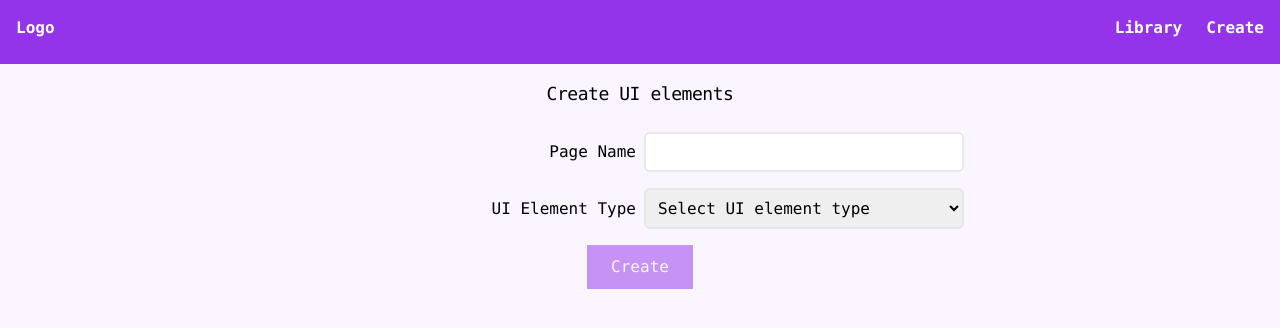
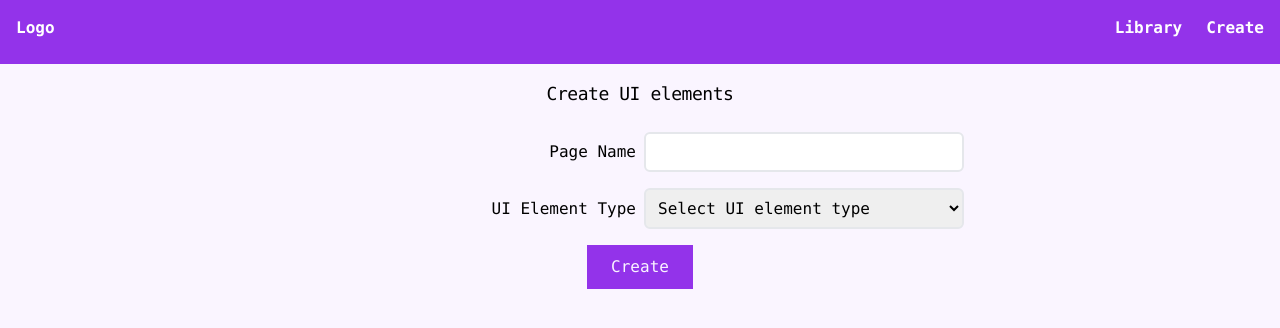
Before and after one commit to aneenajohn/POC-UI-Element-Tracker, a React (Create React App) app: page /create in a window 1280 px wide. Shown: the top 328 px of the page. Built offline with nearby package versions, Linux system fonts and the light colour scheme.

Commit message:
Integrated create ui element post api
Signed-off-by: Aneena John Xavier <aneena_john_xavier@epam.com>

```diff
--- a/package.json
+++ b/package.json
@@ -8,6 +8,7 @@
   ],
   "main": "src/index.js",
   "dependencies": {
+    "axios": "^1.6.0",
     "loader-utils": "3.2.1",
     "react": "18.2.0",
     "react-dom": "18.2.0",
--- /dev/null
+++ b/src/constants/apiUrls.js
@@ -0,0 +1,6 @@
+import axios from 'axios';
+export const BASE_URL = "https://epam-forms.vercel.app/form";
+
+export const API = axios.create({
+    baseURL: BASE_URL,
+  });
--- a/src/constants/index.js
+++ b/src/constants/index.js
@@ -1,2 +1,3 @@
 export * from './styleOptions';
 export * from './initialValues';
+export * from './apiUrls';
--- a/src/pages/CreateElements.jsx
+++ b/src/pages/CreateElements.jsx
@@ -1,7 +1,7 @@
 import React, {useEffect, useState} from 'react';
 import { InputWithLabel, ButtonDetails, InputDetails } from '../components';
 
-import { BUTTON_INITIAL_VALUES, INPUT_INITIAL_VALUES } from '../constants';
+import { BUTTON_INITIAL_VALUES, INPUT_INITIAL_VALUES, BASE_URL, API } from '../constants';
 
 export const CreateElements = () => {
 
@@ -15,6 +15,8 @@ export const CreateElements = () => {
   const [inputAttributes, setInputAttributes] = useState(INPUT_INITIAL_VALUES)
 
   const [isButtonDisabled, setButtonDisabled] = useState(true);
+
+  const [alertDetails, setAlertDetails] = useState({});
 
   const resetUiAttributes = () => {
     setButtonAttributes(BUTTON_INITIAL_VALUES)
@@ -45,6 +47,74 @@ export const CreateElements = () => {
   useEffect(() => {
     console.log("Inputs: ", inputs);
   },[inputs]);
+
+  const getLocatorElements = (uiElementType) => {
+    switch(uiElementType) {
+        case "button":
+            return {
+                name: buttonAttributes.name,
+                tag: buttonAttributes.tag,
+                type: buttonAttributes.type,
+                value: buttonAttributes.value,
+            }
+        case "input":
+            return {
+                name: inputAttributes.name,
+                tag: inputAttributes.tag,
+                type: inputAttributes.type,
+                value: inputAttributes.value,
+            }
+        default:
+            return
+    }
+  }
+
+  const getStyles = (uiElementType) => {
+    switch(uiElementType) {
+        case "button":
+            return buttonAttributes.styles
+        case "input":
+            return inputAttributes.styles
+        default:
+            return
+    }
+  }
+
+  const submitHandler = async (e) => {
+    e.preventDefault();
+
+    const formData =  {
+        data: [
+            {
+                pageName: inputs.pageName,
+                elements: [
+                    {
+                        locator: getLocatorElements(inputs.uiElementType),
+                        styles: getStyles(inputs.uiElementType)
+                    }
+                ]
+            }
+        ]
+    }
+
+    try {
+        const response = await API.post('/', formData);
+        console.log("Resp: ", response.data);
+        if(response.status === "SUCCESS") {
+            setAlertDetails({
+                title: "Success!",
+                message: "UI Element created successfully"
+            })
+        }
+    }catch (error) {
+        console.error('Error posting data:', error);
+        // throw error;
+        setAlertDetails({
+            title: "Failure!",
+            message: "UI Element creation failed"
+        })
+    }
+  }
 
   useEffect(() => {
     console.log("Btn Atrr from Create main", buttonAttributes)
@@ -87,8 +157,10 @@ export const CreateElements = () => {
                     setInputAttributes={setInputAttributes}
                 />) : null}
             <button
-                className={`px-6 py-3 bg-primary text-text_secondary mb-4 ${isButtonDisabled ? 'cursor-not-allowed opacity-50' : 'cursor-pointer opacity-1'}`}
-                disabled={isButtonDisabled}
+                // className={`px-6 py-3 bg-primary text-text_secondary mb-4 ${isButtonDisabled ? 'cursor-not-allowed opacity-50' : 'cursor-pointer opacity-1'}`}
+                // disabled={isButtonDisabled}
+                className={`px-6 py-3 bg-primary text-text_secondary mb-4`}
+                onClick={submitHandler}
             >
                 Create
             </button>
```
Also changed, not shown: 1 other file (tests, documents, lock files or other folders).
